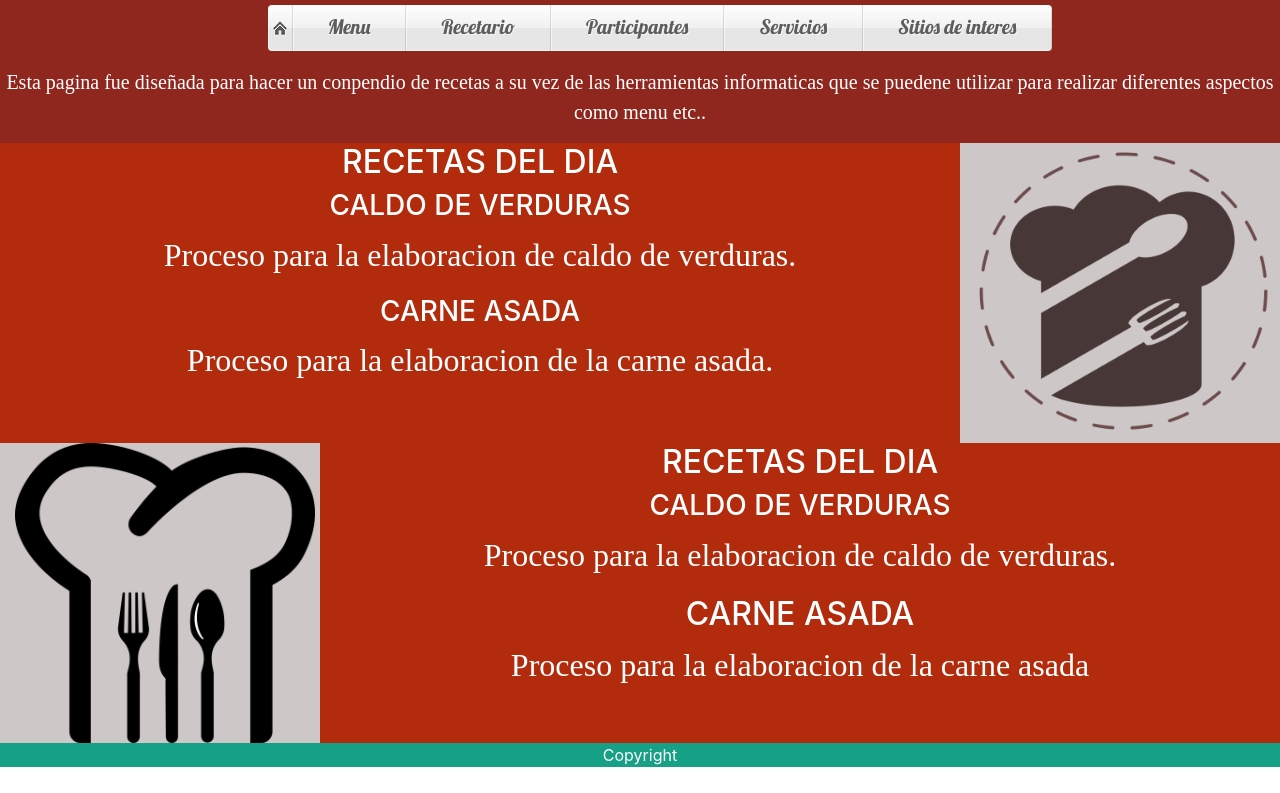
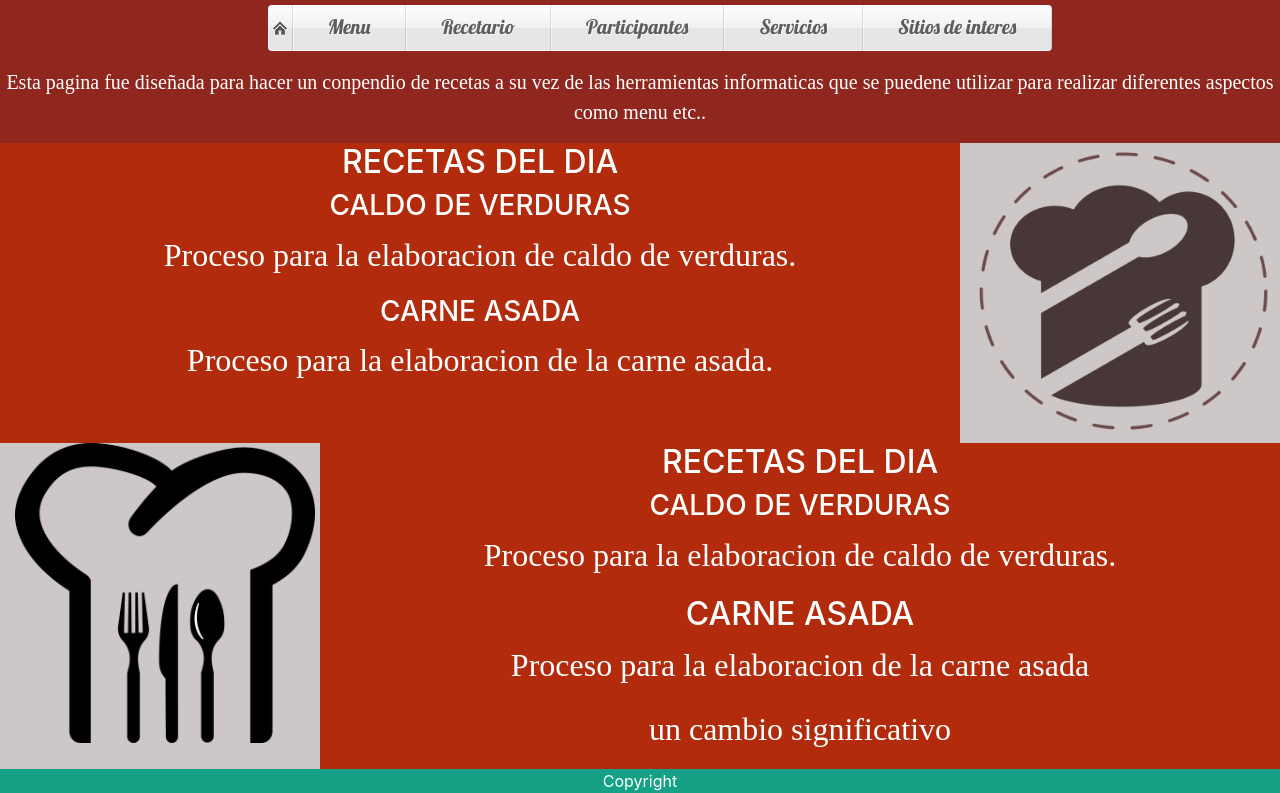
Before and after one commit to Ghuerta85/Gastronomia101, a plain HTML site: page index.html in a window 1280 px wide. Shown: the part 330-1123 px from the top of the page. Before the commit the page ends 1097 px from the top, so only its background shows below. Drawn offline with Linux system fonts and the light colour scheme.

Commit message:
cambio significativo

```diff
--- a/index.html
+++ b/index.html
@@ -54,6 +54,7 @@
 			<p>Proceso para la elaboracion de caldo de verduras.</p>
 			<h2> CARNE ASADA </h2>
 			<p>Proceso para la elaboracion de la carne asada </p>
+			<p>un cambio significativo</p>
 		</article>
 	</section>
 	</div>
```
